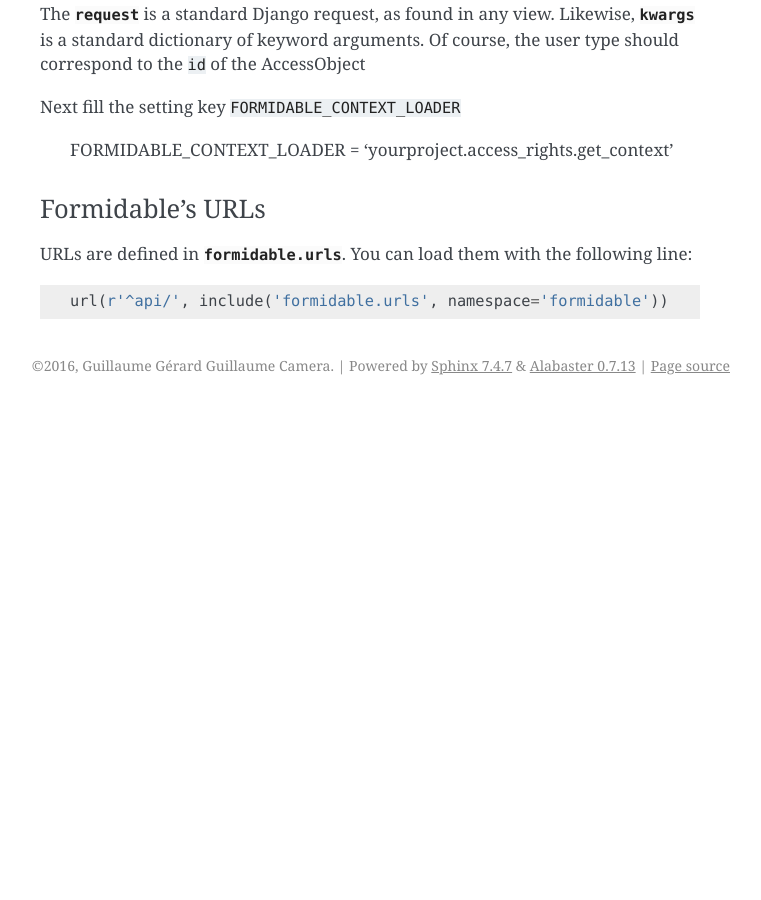
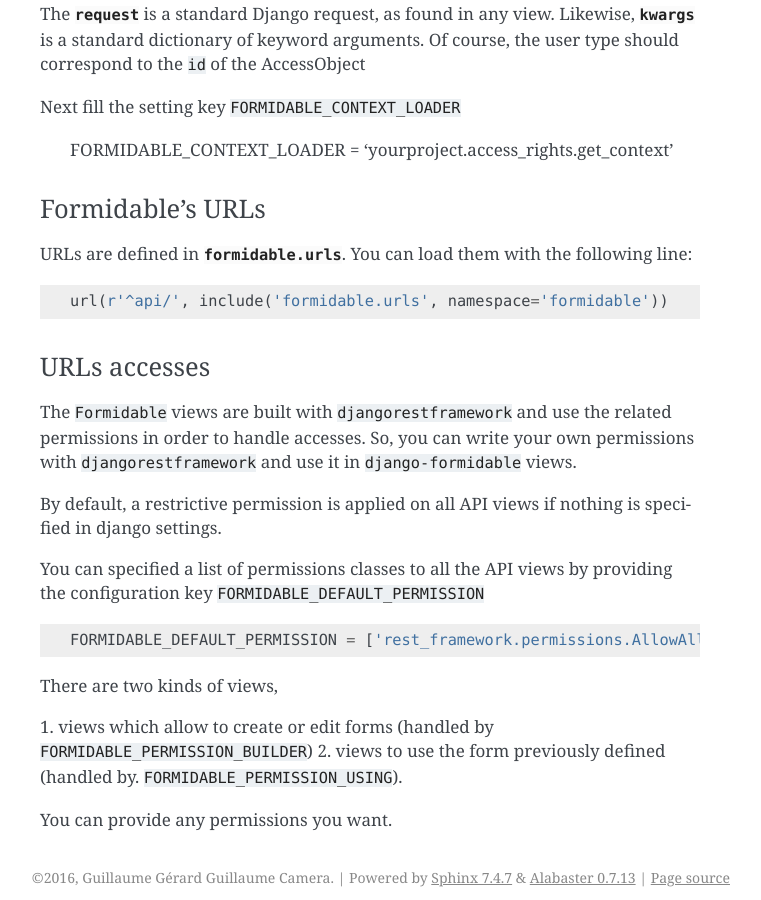
Before and after one commit to peopledoc/django-formidable, a Sphinx documentation site: the page built from docs/source/install.rst, in a window 1280 px wide and 900 px high, scrolled down 1585 px. Shown: the whole window, without its empty margins (380-1141 px from the left). Built offline with Sphinx 7.4.7, drawn with Linux system fonts in a browser that asks for light colours; before the commit the page ends 1990 px from its top, so only the background shows below that.

Commit message:
refs #105, Add doc to use permissions

```diff
--- a/docs/source/install.rst
+++ b/docs/source/install.rst
@@ -104,3 +104,33 @@ following line:
 .. code-block:: python
 
     url(r'^api/', include('formidable.urls', namespace='formidable'))
+
+
+URLs accesses
+-------------
+
+The ``Formidable`` views are built with ``djangorestframework`` and use the
+related permissions in order to handle accesses. So, you can write your
+own permissions with ``djangorestframework`` and use it in ``django-formidable``
+views.
+
+
+By default, a restrictive permission is applied on all API views if nothing is
+specified in django settings.
+
+You can specified a list of permissions classes to all the API views by
+providing the configuration key ``FORMIDABLE_DEFAULT_PERMISSION``
+
+.. code-block:: python
+
+    FORMIDABLE_DEFAULT_PERMISSION = ['rest_framework.permissions.AllowAll']
+
+
+There are two kinds of views,
+
+1. views which allow to create or edit forms (handled
+by ``FORMIDABLE_PERMISSION_BUILDER``)
+2. views to use the form previously defined (handled by.
+``FORMIDABLE_PERMISSION_USING``).
+
+You can provide any permissions you want.
```
Also changed, not shown: README.rst (+11 -0 lines).
